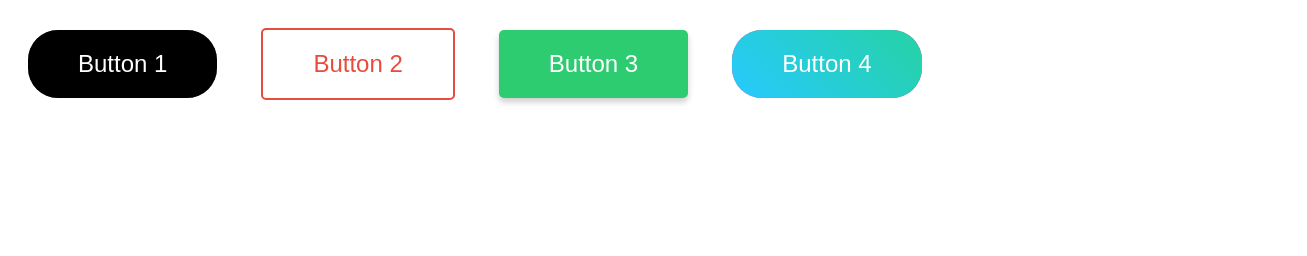
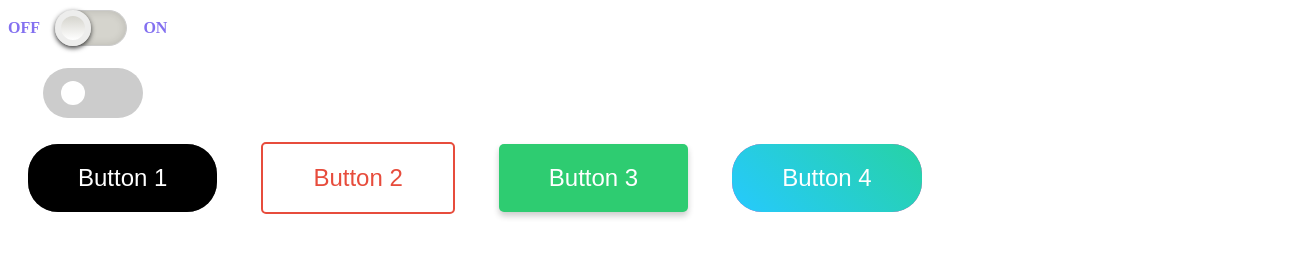
Before and after one commit to pleumKittipoom/lab8_ComEnLab, a plain HTML site: page button.html in a window 1280 px wide. Shown: the whole page, 1307 px wide, since content can reach past the window. Drawn offline with Linux system fonts and the light colour scheme.

Commit message:
update Button2

```diff
--- a/button.html
+++ b/button.html
@@ -1,5 +1,6 @@
 <!DOCTYPE html>
 <html lang="en">
+
 <head>
     <meta charset="UTF-8">
     <meta name="viewport" content="width=device-width, initial-scale=1.0">
@@ -17,7 +18,7 @@
             transition: all 0.25s ease;
         }
 
-        /* ปุ่ม 1: */
+        /* ปุ่ม 1:  */
         .button-1 {
             background-color: #000;
             color: #fff;
@@ -26,15 +27,20 @@
             position: relative;
         }
 
-        .button-1:hover{
+        .button-1:hover {
             transform: translate(-12px, -12px);
         }
-        .button-1:hover::before{
+
+        .button-1:hover::before {
             transform: translate(12px, 12px);
-        }.button-1:hover::after{
+        }
+
+        .button-1:hover::after {
             transform: translate(6px, 6px);
         }
-        .button-1::after, .button-1::before{
+
+        .button-1::after,
+        .button-1::before {
             content: "";
             position: absolute;
             opacity: 0.3;
@@ -48,7 +54,7 @@
             transition: all 0.25s ease;
         }
 
-        /* ปุ่ม 2: */
+        /* ปุ่ม 2:  */
         .button-2 {
             background-color: transparent;
             color: #e74c3c;
@@ -56,18 +62,20 @@
             border-radius: 5px;
             transition: 0.3s;
         }
+
         .button-2:hover {
             background-color: #e74c3c;
             color: white;
         }
 
-        /* ปุ่ม 3: */
+        /* ปุ่ม 3:  */
         .button-3 {
             background-color: #2ecc71;
             color: white;
             box-shadow: 0 4px 6px rgba(0, 0, 0, 0.2);
             border-radius: 5px;
         }
+
         .button-3:hover {
             box-shadow: 0 6px 8px rgba(0, 0, 0, 0.3);
         }
@@ -80,15 +88,18 @@
             box-shadow: 0px -0px 0px 0px rgb(143, 64, 248, 0.5),
                 0px 0px 0px 0px rgb(39, 200, 255, 0.5);
         }
-        .button-4:hover{
+
+        .button-4:hover {
             transform: translate(0, -6px);
             box-shadow: 10px -10px 25px 0px rgb(143, 64, 248, 0.5),
                 -10px 10px 25px 0px rgb(39, 200, 255, 0.5);
         }
-        .button-4:hover::after{
+
+        .button-4:hover::after {
             transform: rotate(150deg);
         }
-        .button-4::after{
+
+        .button-4::after {
             content: "";
             width: 400px;
             height: 400px;
@@ -103,12 +114,133 @@
 
         }
 
+        h4 {
+            color: #8370f0;
+        }
+
+        .toggle {
+            position: relative;
+            height: 40px;
+            display: flex;
+            align-items: center;
+            box-sizing: border-box;
+        }
+
+        .toggle input[type="checkbox"] {
+            position: absolute;
+            left: 0;
+            top: 0;
+            z-index: 10;
+            width: 100%;
+            height: 100%;
+            cursor: pointer;
+            opacity: 0;
+        }
+
+        .toggle label {
+            position: relative;
+            display: flex;
+            height: 100%;
+            align-items: center;
+            box-sizing: border-box;
+        }
+
+        .toggle label:before {
+            content: '';
+            display: inline-block;
+            width: 72px;
+            height: 36px;
+            border: 1px solid #ccc;
+            box-sizing: border-box;
+            border-radius: 50px;
+            transition: 0.2s ease-in;
+            background: #d5d4cd;
+            box-shadow: inset 0 0 8px #0002;
+        }
+
+        .toggle label:after {
+            content: '';
+            position: absolute;
+            top: 2px;
+            left: 0;
+            box-sizing: border-box;
+            width: 36px;
+            height: 36px;
+            border: 6px solid #ededec;
+            border-radius: 50px;
+            background: #fff;
+            box-shadow: 0 2px 5px #333;
+            background: #d5d4cd;
+            background: linear-gradient(#d5d4cd 0%, #FFF 100%);
+            transition: 0.2s ease-in;
+        }
+
+        .toggle input[type="checkbox"]:checked+label:before {
+            box-shadow: inset 0 0 8px #0002,
+                inset 120px 0 #7076f0;
+        }
+
+        .toggle input[type="checkbox"]:checked+label:after {
+            transform: translatex(36px);
+        }
+
+        input {
+            -webkit-appearance: none;
+            position: relative;
+            width: 100px;
+            height: 50px;
+            border-radius: 100px;
+            background-color: #ccc;
+            transition: background .3s;
+            outline: none;
+            cursor: pointer;
+            margin: 20px 0 0 35px;
+        }
+
+        input::after {
+            content: '';
+            position: absolute;
+            top: 50%;
+            left: 30%;
+            transform: translate(-50%, -50%);
+            border-radius: 50%;
+            height: 1.50rem;
+            width: 1.50rem;
+            background-color: rgb(255, 255, 255);
+            transition: left .3s;
+        }
+
+        input:checked {
+            background-color: rgb(221, 141, 200);
+        }
+
+        input:checked::after {
+            left: 70%;
+        }
     </style>
 </head>
-<body>
+<div class="toggle">
+    <h4>OFF &nbsp; &nbsp; </h4>
+    <input type="checkbox" />
+    <label></label>
+    <h4> &nbsp; &nbsp; ON</h4>
+</div>
+<div>
+    <input type="checkbox">
+</div>
+
+<!-- <div class="container">
+    <input type="checkbox" id="checkBox">
+    <label for="checkBox" class="button"></label>
+</div> -->
+
+<body></body>
 <button class="button button-1">Button 1</button>
 <button class="button button-2">Button 2</button>
 <button class="button button-3">Button 3</button>
 <button class="button button-4">Button 4</button>
+
+<!-- <button class="button button-5">Button 5</button> -->
 </body>
+
 </html>
```
Lines whose indentation alone changed are shown as unchanged.
